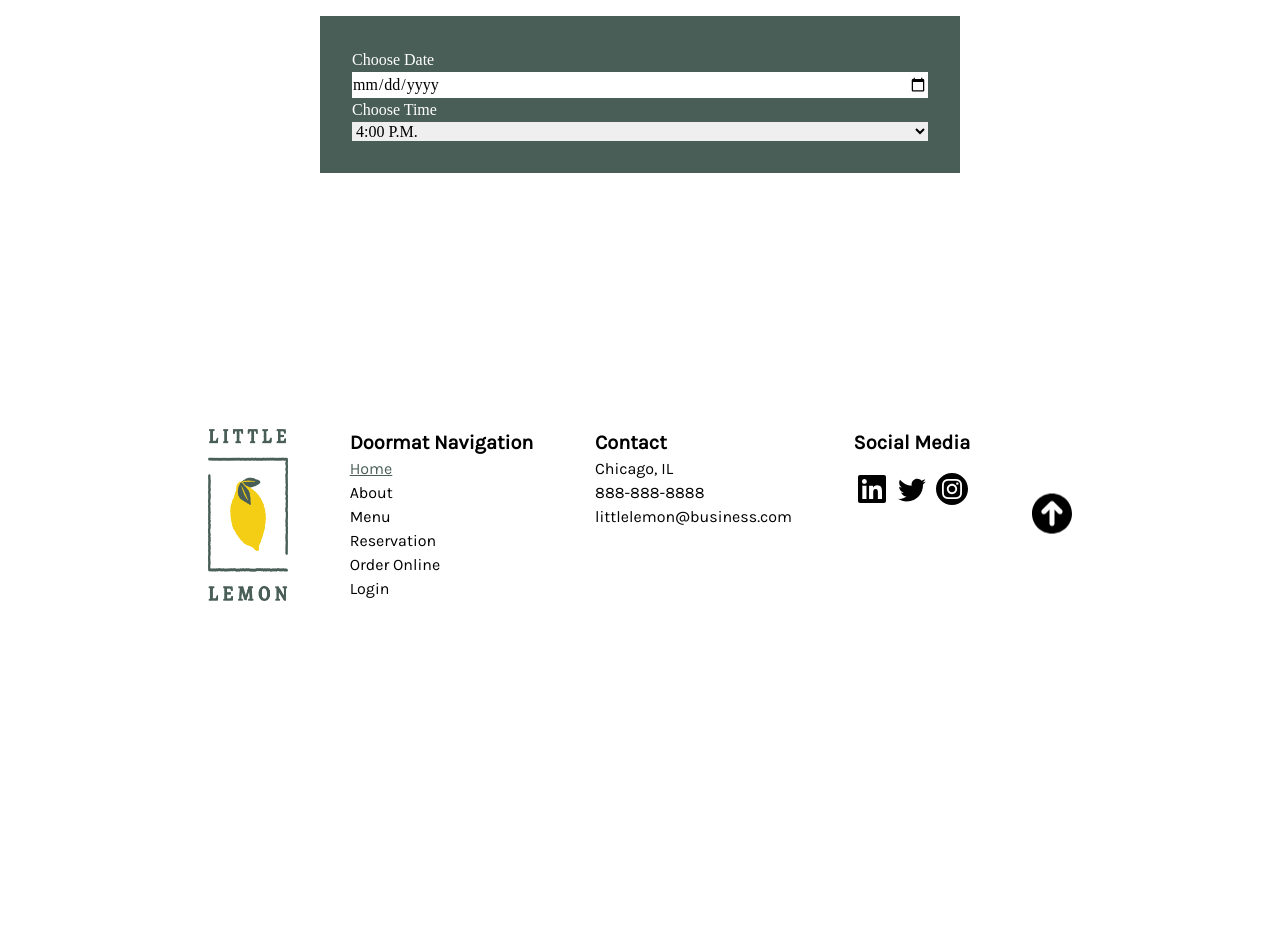
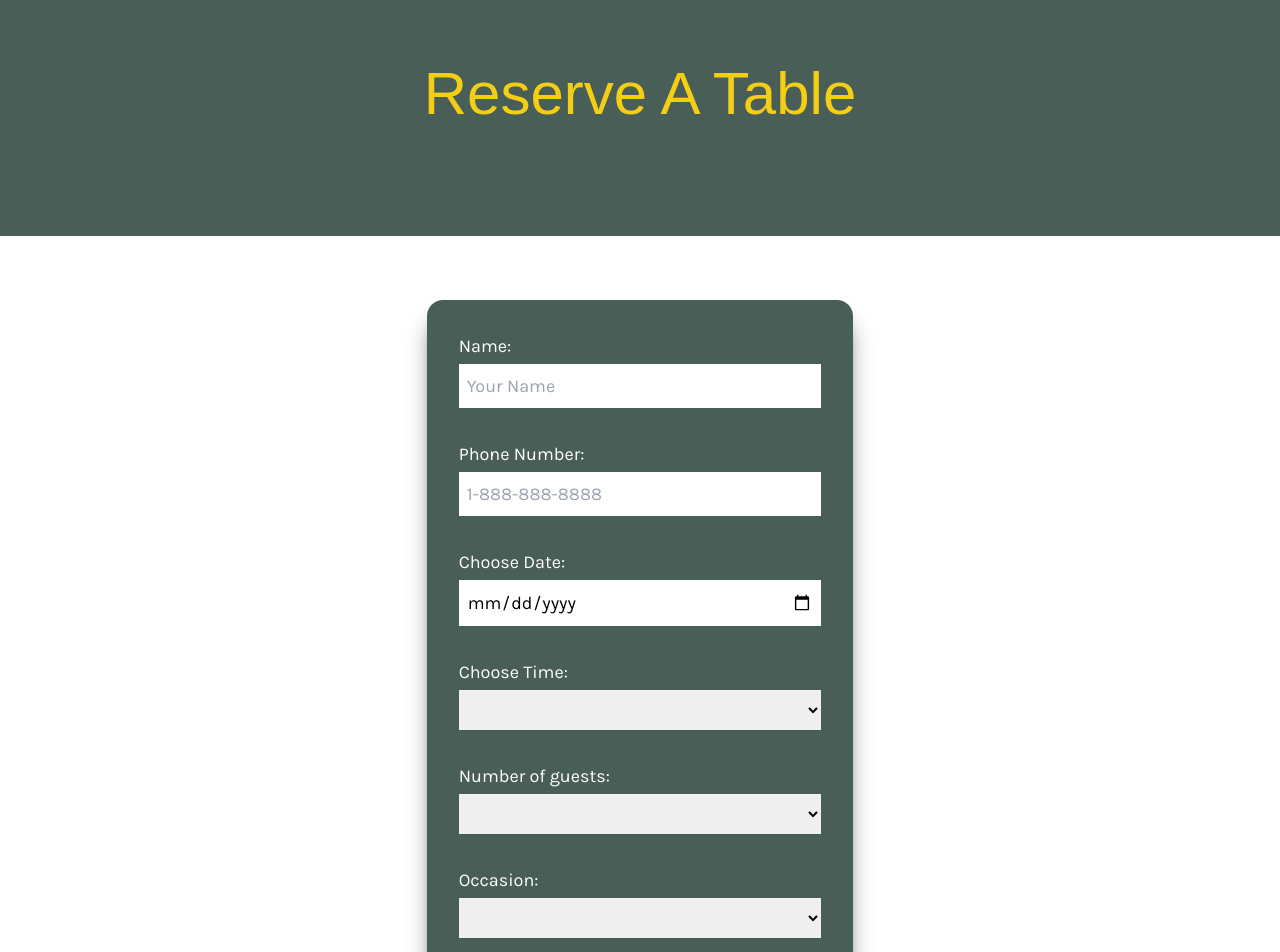
Before and after one commit to dustinsoos/little-lemon-react, a Next.js app: page /reservation in a window 1280 px wide. Shown: the part 200-1152 px from the top of the page. Before the commit the page ends 929 px from the top, so only its background shows below. Built offline with nearby package versions, Linux system fonts and the light colour scheme; a web font is replaced by a local one.

Commit message:
Form Submission Data

```diff
--- a/app/components/footer/footer.jsx
+++ b/app/components/footer/footer.jsx
@@ -22,9 +22,6 @@ const Footer = () => {
             <ul id="menu" className=" grid mb-4 md:mb-0">
               <Link href="/" className=" underline text-ll-primaryGreen navLink">
                 Home
-              </Link>
-              <Link href="/about" className="navLink">
-                About
               </Link>
               <Link href="/menu" className="navLink">
                 Menu
--- a/app/orderonline/page.jsx
+++ b/app/orderonline/page.jsx
@@ -3,7 +3,13 @@ import React from "react";
 const OrderOnline = () => {
   return (
     <>
-      <div>Order Online</div>
+      <main>
+        <section className=" pt-28 pb-28 mt-16 bg-ll-primaryGreen">
+          <h1 className=" text-center font-sans text-5xl xl:text-6xl 2xl:text-7xl text-ll-primaryYellow">
+            Our delivery driver Is being a rookie at the moment... & can't take orders.
+          </h1>
+        </section>
+      </main>
     </>
   );
 };
--- a/app/reservation/page.jsx
+++ b/app/reservation/page.jsx
@@ -1,29 +1,142 @@
-import React from "react";
+"use client";
+
+import React, { useState } from "react";
 
 const Reservation = () => {
+  const [name, setName] = useState("");
+  const [date, setDate] = useState("");
+  const [time, setTime] = useState("");
+  const [guests, setGuests] = useState("");
+  const [occasion, setOccasion] = useState("");
+  const [phone, setPhone] = useState("");
+
+  const handleSubmit = (e) => {
+    //Form reset
+    e.preventDefault();
+    setName("");
+    setDate("");
+    setTime("");
+    setGuests("");
+    setOccasion("");
+    setPhone("");
+
+    //Submitted Data
+    const submitted = {
+      name,
+      date,
+      time,
+      guests,
+    };
+    console.log("Submitted:", submitted);
+
+    //Todo: Send Data Over the Server
+  };
+
   return (
     <>
-      <form action="" className=" mx-auto w-3/4 lg:w-1/2 justify-center p-8 mt-32 mb-32 bg-ll-primaryGreen ">
-        <fieldset className=" grid ">
-          <label htmlFor="res-date" className=" text-white">
-            Choose Date
-          </label>
-          <input type="date" id="res-date" className="" />
-          <label htmlFor="res-time" className=" text-white">
-            Choose Time
-          </label>
-          <select id="res-time">
-            <option value="4">4:00 P.M.</option>
-            <option value="4">5:00 P.M.</option>
-            <option value="4">6:00 P.M.</option>
-            <option value="4">7:00 P.M.</option>
-            <option value="4">8:00 P.M.</option>
-            <option value="4">9:00 P.M.</option>
-            <option value="4">10:00 P.M.</option>
-          </select>
-        </fieldset>
-        <fieldset></fieldset>
-      </form>
+      <main>
+        <section className=" pt-28 pb-28 mt-16 bg-ll-primaryGreen">
+          <h1 className=" text-center font-sans text-5xl xl:text-6xl 2xl:text-7xl text-ll-primaryYellow">Reserve A Table</h1>
+        </section>
+        <form
+          action=""
+          className=" font-mono text-lg mx-auto w-11/12 md:w-3/4 lg:w-2/4 xl:w-1/3 justify-center p-8 mt-16 mb-32  bg-ll-primaryGreen  shadow-xl shadow-black/50 rounded-2xl "
+          onSubmit={handleSubmit}
+        >
+          <div className=" ">
+            <fieldset className="grid mb-8">
+              <label htmlFor="name" className="text-white mb-1">
+                Name:
+              </label>
+              <input type="text" id="name" placeholder="Your Name" className="p-2  " required value={name} onChange={(e) => setName(e.target.value)} />
+            </fieldset>
+            <fieldset className="grid mb-8">
+              <label htmlFor="number" className="text-white mb-1">
+                Phone Number:
+              </label>
+              <input
+                type="text"
+                id="number"
+                name="number"
+                placeholder="1-888-888-8888"
+                min={11}
+                max={14}
+                className="p-2 "
+                required
+                value={phone}
+                onChange={(e) => setPhone(e.target.value)}
+              />
+            </fieldset>
+            <fieldset className="grid  mb-8">
+              <label htmlFor="res-date" className=" text-white mb-1">
+                Choose Date:
+              </label>
+              <input type="date" id="res-date" className="p-2 " value={date} onChange={(e) => setDate(e.target.value)} required />
+            </fieldset>
+            <fieldset className="grid mb-8">
+              <label htmlFor="res-time" className=" text-white mb-1">
+                Choose Time:
+              </label>
+              <select id="res-time" className="p-2 " value={time} onChange={(e) => setTime(e.target.value)} required>
+                <option></option>
+                <option>4:00 P.M.</option>
+                <option>5:00 P.M.</option>
+                <option>6:00 P.M.</option>
+                <option>7:00 P.M.</option>
+                <option>8:00 P.M.</option>
+                <option>9:00 P.M.</option>
+                <option>10:00 P.M.</option>
+              </select>
+            </fieldset>
+            <fieldset className="grid mb-8">
+              <label htmlFor="guests" className=" text-white mb-1">
+                Number of guests:
+              </label>
+              <select name="guests" id="guests" className="p-2 " required value={guests} onChange={(e) => setGuests(e.target.value)}>
+                <option></option>
+                <option>1</option>
+                <option>2</option>
+                <option>3</option>
+                <option>4</option>
+                <option>5</option>
+                <option>6</option>
+                <option>7</option>
+                <option>8</option>
+                <option>9</option>
+                <option>10</option>
+              </select>
+            </fieldset>
+            <fieldset className="grid mb-8">
+              <label htmlFor="occasion" className="text-white mb-1">
+                Occasion:
+              </label>
+              <select name="occasion" id="occasion" className="p-2 " required value={occasion} onChange={(e) => setOccasion(e.target.value)}>
+                <option></option>
+                <option>Family Dinner</option>
+                <option>Birthday</option>
+                <option>Anniversary</option>
+                <option>Other</option>
+              </select>
+            </fieldset>
+            <fieldset className="grid mb-8">
+              <label htmlFor="comments" className="text-white mb-1">
+                Additional Comments:
+              </label>
+              <textarea name="comments" id="comments" cols="10" rows="3"></textarea>
+            </fieldset>
+
+            <fieldset className="grid">
+              <input
+                id="submission"
+                type="submit"
+                value="Make Your Reservation"
+                className="text-black bg-white px-5 py-2  hover:bg-ll-primaryGreen hover:border-2 hover:border-white hover:text-white disabled:bg-opacity-25 "
+                disabled={(!name, !date, !time)}
+              />
+            </fieldset>
+          </div>
+        </form>
+      </main>
     </>
   );
 };
```
Also changed, not shown: app/components/navbar/navbar.jsx (+2 -2 lines).
